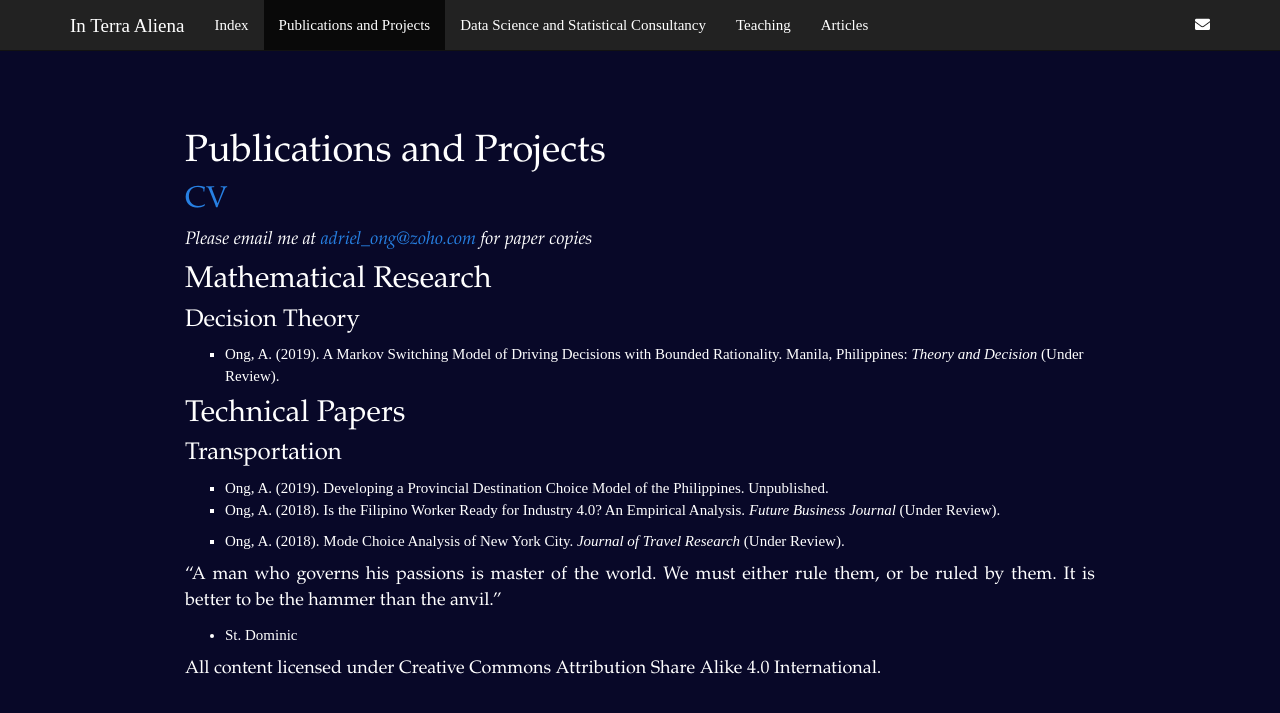
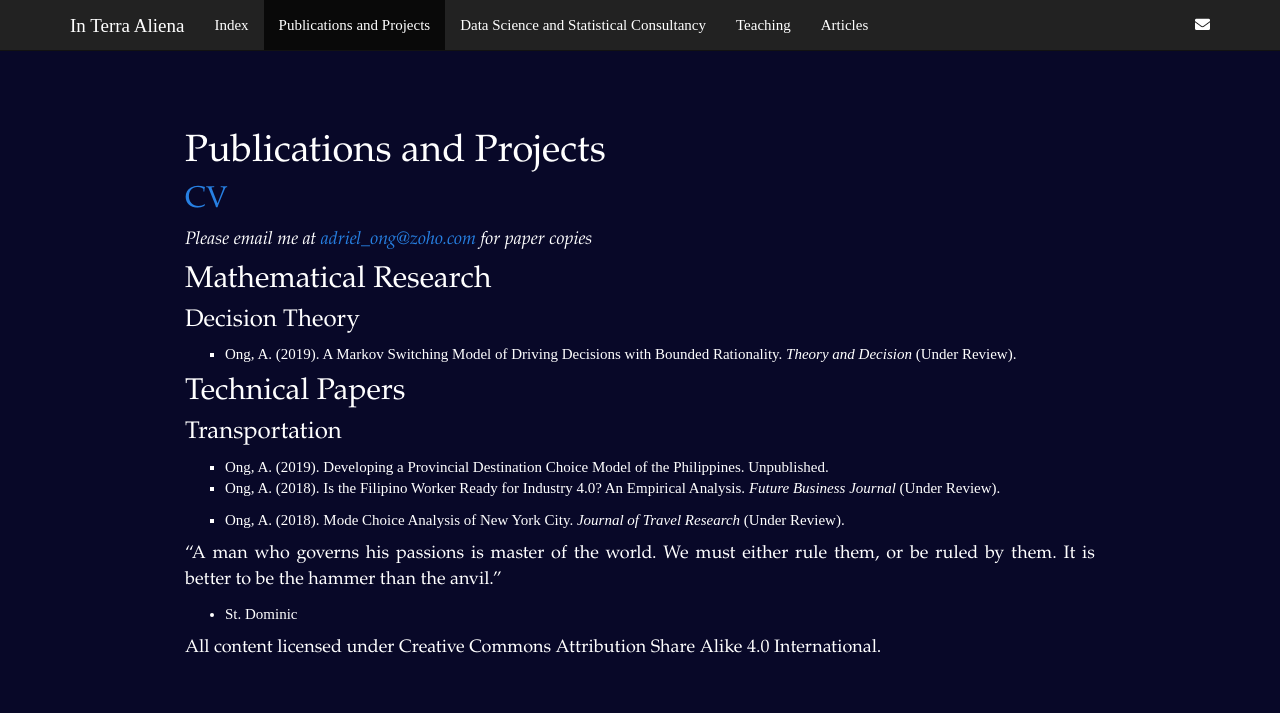
Before and after one commit to ManifoldPreacher/in-terra-aliena.github.io, a Jekyll site: the page publications_projects.html, which Jekyll copies as it is, in a window 1280 px wide. Shown: the top 713 px of the page. Built offline with Jekyll 4.4.1, drawn with Linux system fonts in a browser that asks for light colours.

Commit message:
Update publications_projects.html

```diff
--- a/publications_projects.html
+++ b/publications_projects.html
@@ -404,7 +404,7 @@ $(document).ready(function () {
 <div id="decision-theory" class="section level3">
   <h3>Decision Theory</h3>
 <ul type = "square">
-<li>Ong, A. (2019). A Markov Switching Model of Driving Decisions with Bounded Rationality. Manila, Philippines: <em>Theory and Decision</em> (Under Review).</li>
+<li>Ong, A. (2019). A Markov Switching Model of Driving Decisions with Bounded Rationality. <em>Theory and Decision</em> (Under Review).</li>
 </ul>
 </div>
   </div>
```
